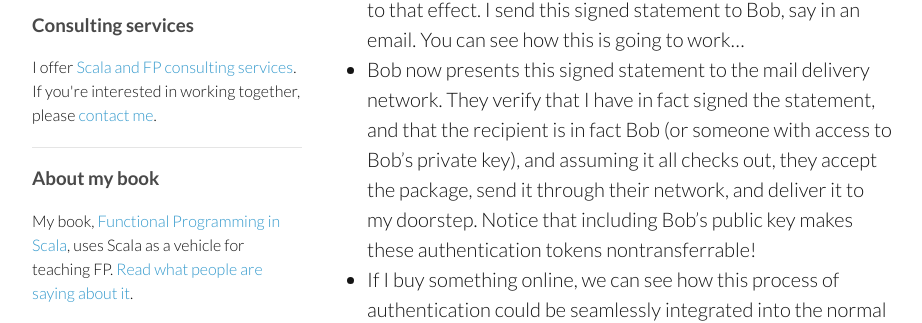
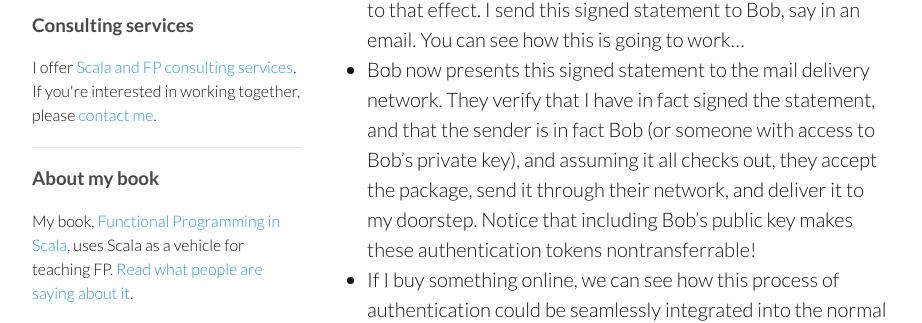
Before and after one commit to pchiusano/pchiusano.github.io, a Jekyll site: the page built from _posts/2014-06-21-capability-based-snail-mail.markdown, in a window 1280 px wide and 900 px high, scrolled down 395 px. Shown: the part 203-526 px from the top of the window, without its empty margins (178-1100 px from the left). Built offline with Jekyll 4.4.1, drawn with Linux system fonts in a browser that asks for light colours; comment, search, counter and statistics services are not loaded.

Commit message:
Update 2014-06-21-capability-based-snail-mail.markdown

```diff
--- a/_posts/2014-06-21-capability-based-snail-mail.markdown
+++ b/_posts/2014-06-21-capability-based-snail-mail.markdown
@@ -7,7 +7,7 @@
 Here is a question: why should knowledge of my address grant anyone in the world (inlcuding both L.L. Bean and Unabombers) the capability to cause a physical artifact to be delivered to my place of residence? Moreover, anyone with knowledge of my address retains this capability until the end of time, at least until I move! If we were designing a physical delivery network from scratch today, in the age of software, is this really how we'd choose to set things up? Clearly not! Here is a proposal:
 
 * I have a public/private key pair. If I want to allow Bob to send me something, I cryptographically sign the string `"Bob <bob public key> may send me one piece of mail, weighing less than 10 oz, anytime in the next week"`. If I want Bob to be able to send me something once per month, I sign something to that effect. I send this signed statement to Bob, say in an email. You can see how this is going to work...
-* Bob now presents this signed statement to the mail delivery network. They verify that I have in fact signed the statement, and that the recipient is in fact Bob (or someone with access to Bob's private key), and assuming it all checks out, they accept the package, send it through their network, and deliver it to my doorstep. Notice that including Bob's public key makes these authentication tokens nontransferrable!
+* Bob now presents this signed statement to the mail delivery network. They verify that I have in fact signed the statement, and that the sender is in fact Bob (or someone with access to Bob's private key), and assuming it all checks out, they accept the package, send it through their network, and deliver it to my doorstep. Notice that including Bob's public key makes these authentication tokens nontransferrable!
 * If I buy something online, we can see how this process of authentication could be seamlessly integrated into the normal shopping cart experience.
 * What about if someone I don't know wants to sent me something? They can send me an electronic message of some sort, asking for the privilege. I can choose to have various policies in place (all automatable, with software), like--allow paper letters from anyone I am friends with on Facebook, say, or allow paper letters from anyone providing they pay $50 for the privilege (which both I and the mail carrier get a cut of). Governments needing to send jury duty and tax notices can be granted a token that allows for lifetime delivery of certain types of messages.
 * Notice that the extra level of indirection means I only have to update my physical address in one place when I move, and the sender does not learn my physical address as a consequence of my authorizing delivery of a piece of mail! I could even set up rules which direct mail from senders I don't know to one location (a PO box I check once a month) and mail from senders I've whitelisted to my home mailbox.
```
